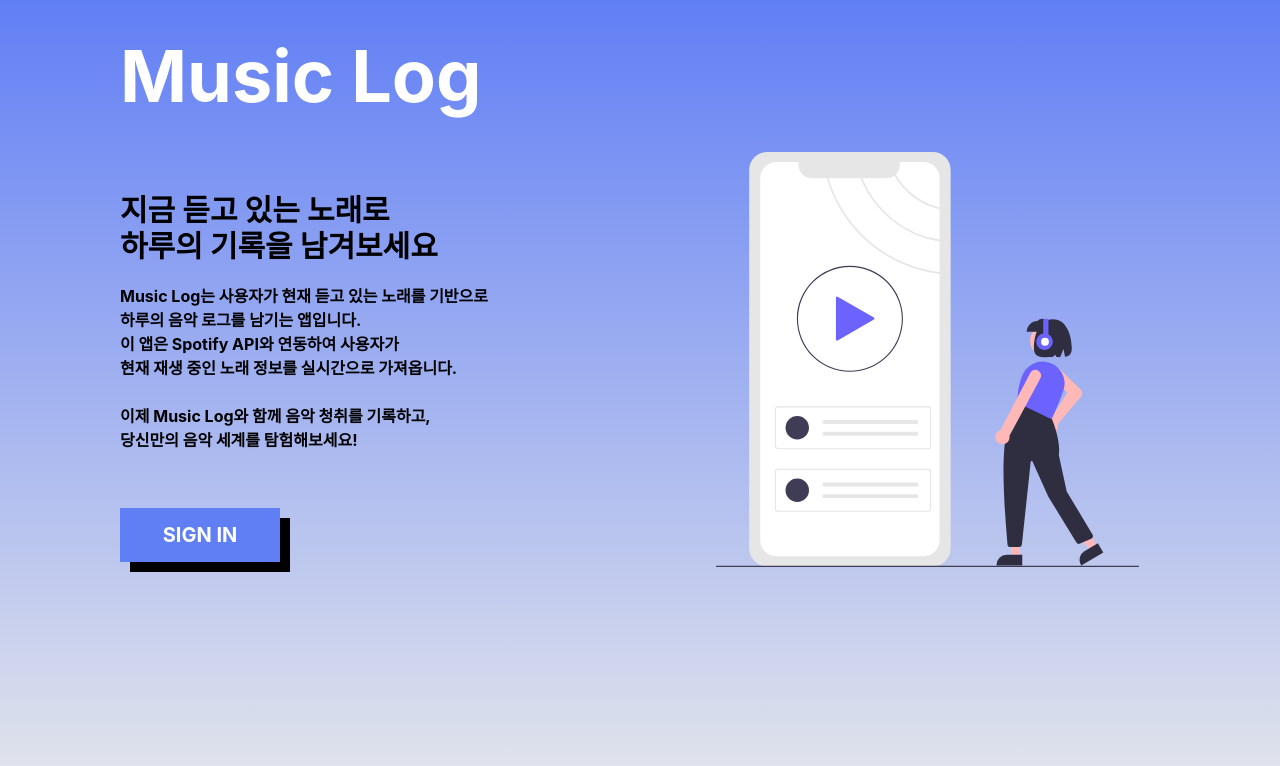
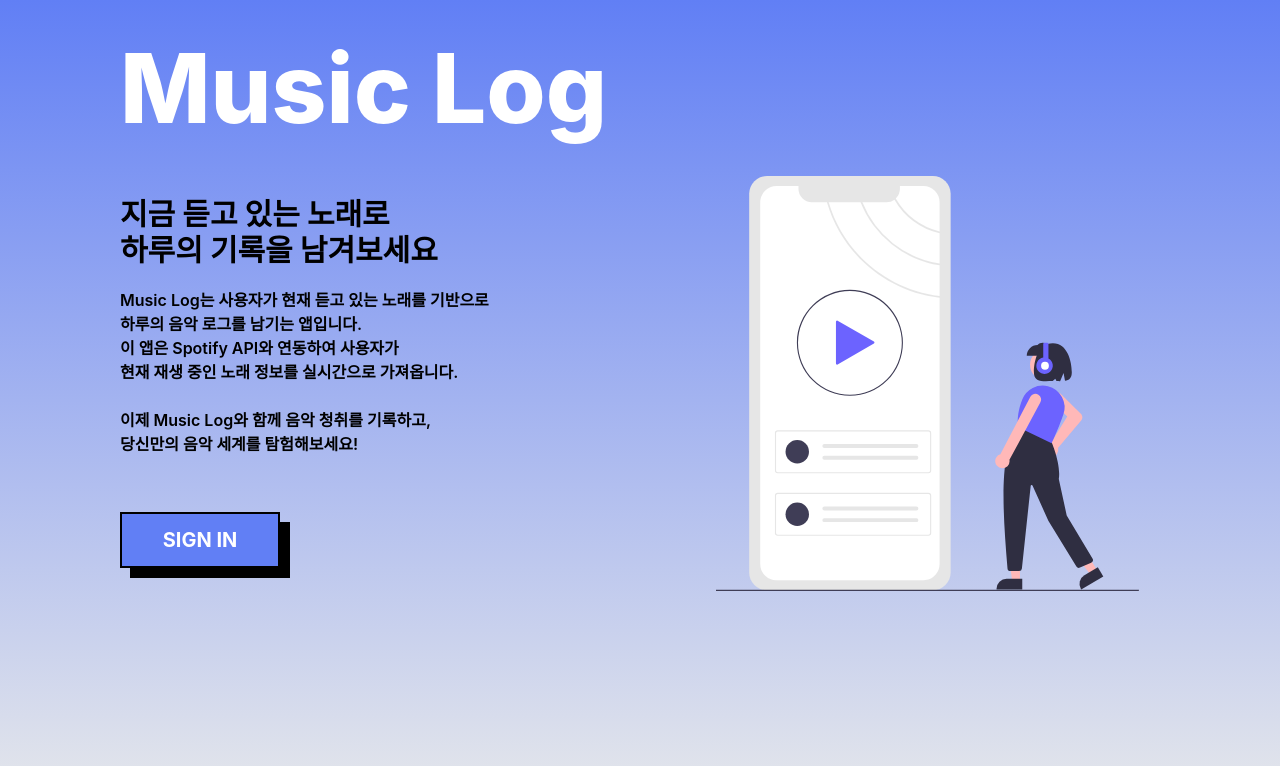
Before and after one commit to coco-ball/WP-MusicLog, a Next.js app in the folder music-log/: page /auth/signin in a window 1280 px wide. Shown: the top 766 px of the page. Built offline with nearby package versions, Linux system fonts and the light colour scheme; no server answers.

Commit message:
로그인 페이지 css 추가 수정

```diff
--- a/music-log/pages/auth/signin.js
+++ b/music-log/pages/auth/signin.js
@@ -17,14 +17,14 @@
   return (
     <div className="h-screen bg-gradient-to-b from-[#617FF5] to-[#e5e7eb]">
       <div className="grid ml-20">
-        <div className="mt-10 mb-10 ml-10 text-7xl font-bold text-white" id="title">Music Log</div>
+        <div className="mt-10 mb-10 ml-10 text-8xl font-extrabold text-white" id="title">Music Log</div>
         <div className="ml-10 grid grid-cols-2 gap-8">
-          <div id="text" className = "mt-10">
+          <div id="text" className = "mt-5">
             <div className="text-3xl font-bold">
               지금 듣고 있는 노래로
               <br />하루의 기록을 남겨보세요
             </div>
-            <div className="font-bold mt-5 mb-10">
+            <div className="font-semibold mt-5 mb-10">
               Music Log는 사용자가 현재 듣고 있는 노래를 기반으로
               <br/>하루의 음악 로그를 남기는 앱입니다.
               <br/>이 앱은 Spotify API와 연동하여 사용자가
@@ -37,7 +37,7 @@
               className={`w-40
                 p-3 mb-4 mt-4
                 bg-[#617FF5] text-white
-                border border-[#617FF5]
+                border border-black border-2
                 hover:bg-white hover:text-[#617FF5]
                 text-xl font-bold
                 shadow-[10px_10px_0px_0px_rgba(0,0,0,1)]`}
```
Also changed, not shown: music-log/public/front2.svg (added), 1 other file (tests, documents, lock files or other folders).
